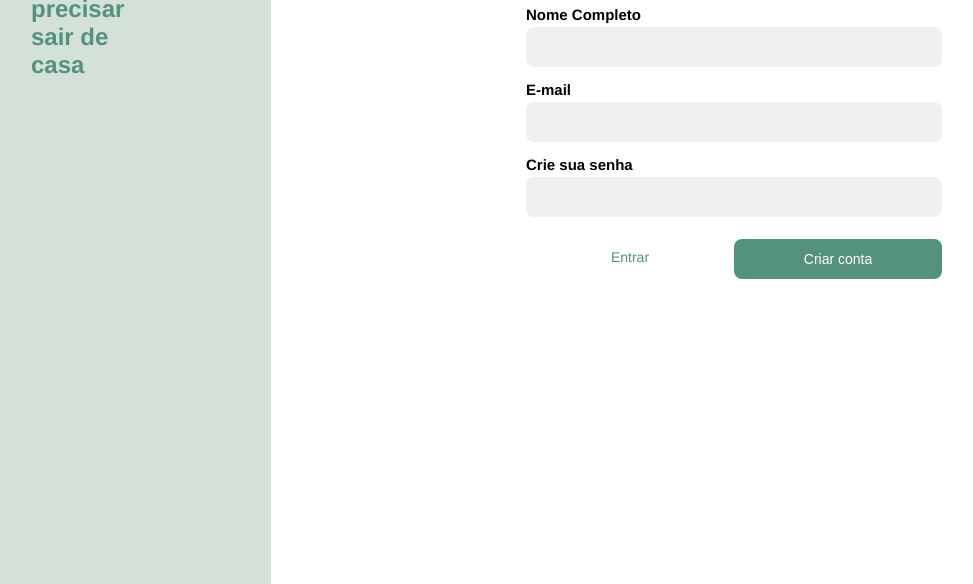
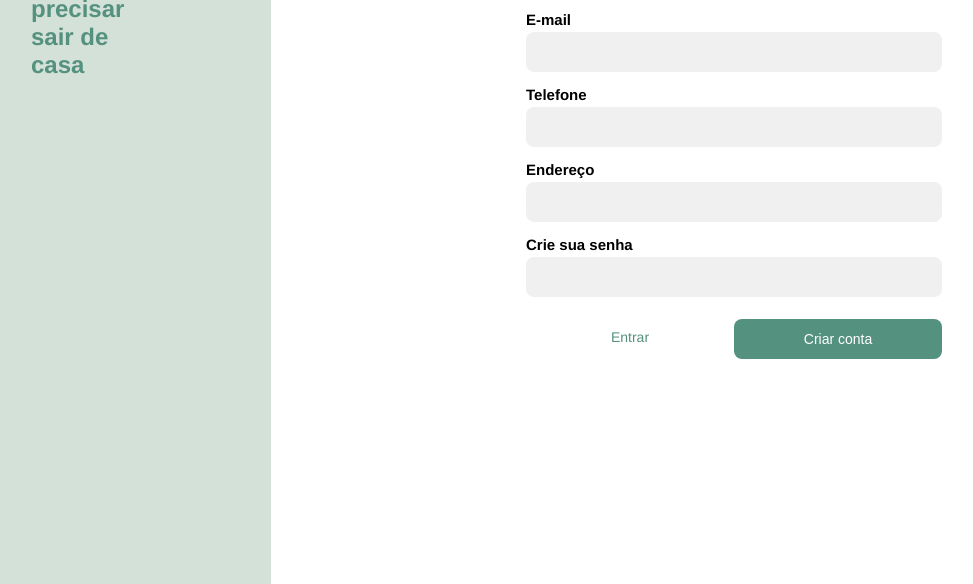
Before and after one commit to erikahamakami/Oficina, a plain HTML site: page cadastro.html in a window 1280 px wide. Shown: the part 216-800 px from the top of the page, without its empty margins (83-1056 px from the left). Drawn offline with Linux system fonts and the light colour scheme.

Commit message:
atualização_cadastro

```diff
--- a/cadastro.html
+++ b/cadastro.html
@@ -18,13 +18,17 @@
             <div class="container-cadastro">
                 <div class="header-cadastro">
                    <h1>Cadastrar no Beauty Hair</h1>
-                   <form action="/login.html" method="post">
+                   <form action="/postCadastro" method="post">
                        <div class="form-campo">
                            <fieldset>
                                <label for="nome_completo">Nome Completo</label>
                                <input type="text" id="nome_completo"/>
                                <label for="email">E-mail</label>
                                <input type="text" id="email"/>
+                               <label for="Telefone">Telefone</label>
+                               <input type="number" id="telefone"/>
+                               <label for="endereço">Endereço</label>
+                               <input type="text" id="endereço"/>
                            </fieldset>
                            <fieldset>
                                <label for="criar_senha">
--- a/css/cadastro.css
+++ b/css/cadastro.css
@@ -29,7 +29,7 @@ body {
 .container-cadastro
 {
     display: flex;
-    padding: 150px 255px 150px 255px;
+    padding: 80px 255px 80px 255px;
 }
 .header-cadastro h1
 {
```
